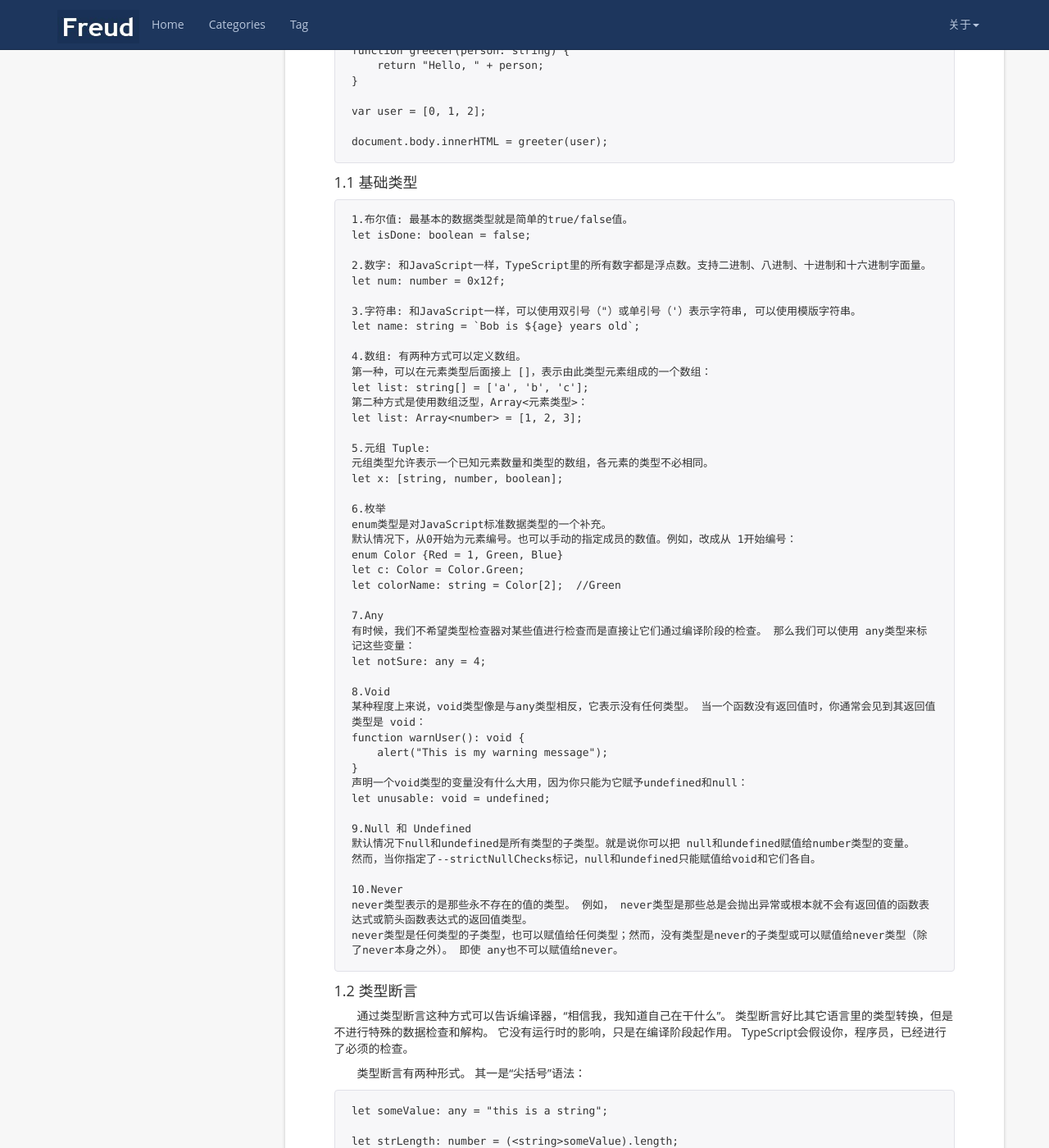
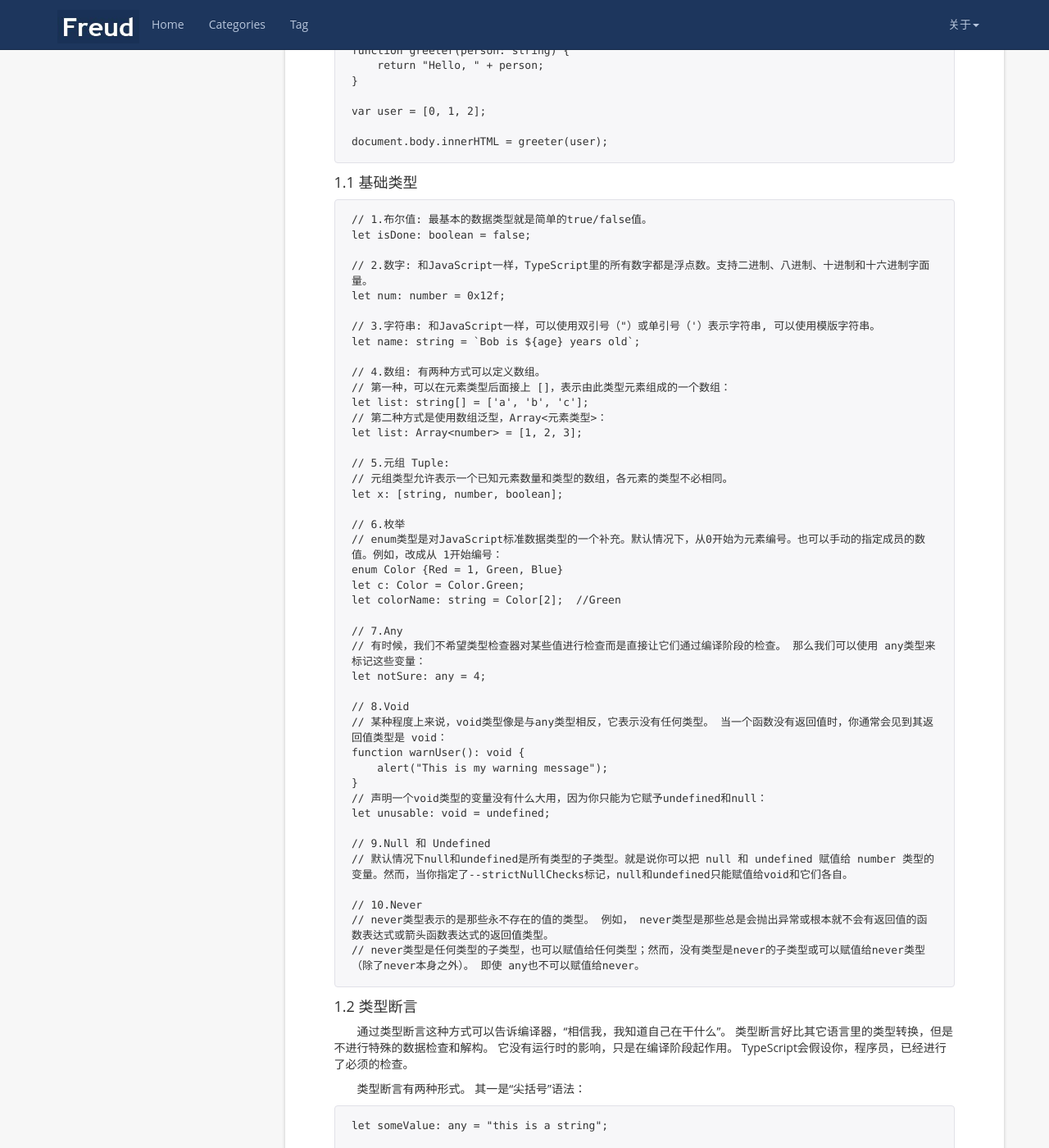
Before and after one commit to peiyanhuang/MyBlog, a Jekyll site: the page built from _posts/2018-02-10-typescript.md, in a window 1280 px wide and 1400 px high, scrolled down 780 px. Shown: the whole window at 82% size. Built offline with Jekyll 4.4.1, drawn with Linux system fonts in a browser that asks for light colours; nearby versions of some CDN libraries; some of the changed text lies outside the part shown.

Commit message:
@update: ts

````diff
--- a/_posts/2018-02-10-typescript.md
+++ b/_posts/2018-02-10-typescript.md
@@ -25,52 +25,50 @@ document.body.innerHTML = greeter(user);
 
 #### 1.1 基础类型
 
-```
-1.布尔值: 最基本的数据类型就是简单的true/false值。
+```js
+// 1.布尔值: 最基本的数据类型就是简单的true/false值。
 let isDone: boolean = false;
 
-2.数字: 和JavaScript一样，TypeScript里的所有数字都是浮点数。支持二进制、八进制、十进制和十六进制字面量。
+// 2.数字: 和JavaScript一样，TypeScript里的所有数字都是浮点数。支持二进制、八进制、十进制和十六进制字面量。
 let num: number = 0x12f;
 
-3.字符串: 和JavaScript一样，可以使用双引号（"）或单引号（'）表示字符串, 可以使用模版字符串。
+// 3.字符串: 和JavaScript一样，可以使用双引号（"）或单引号（'）表示字符串, 可以使用模版字符串。
 let name: string = `Bob is ${age} years old`;
 
-4.数组: 有两种方式可以定义数组。
-第一种，可以在元素类型后面接上 []，表示由此类型元素组成的一个数组：
+// 4.数组: 有两种方式可以定义数组。
+// 第一种，可以在元素类型后面接上 []，表示由此类型元素组成的一个数组：
 let list: string[] = ['a', 'b', 'c'];
-第二种方式是使用数组泛型，Array<元素类型>：
+// 第二种方式是使用数组泛型，Array<元素类型>：
 let list: Array<number> = [1, 2, 3];
 
-5.元组 Tuple:
-元组类型允许表示一个已知元素数量和类型的数组，各元素的类型不必相同。
+// 5.元组 Tuple:
+// 元组类型允许表示一个已知元素数量和类型的数组，各元素的类型不必相同。
 let x: [string, number, boolean];
 
-6.枚举
-enum类型是对JavaScript标准数据类型的一个补充。
-默认情况下，从0开始为元素编号。也可以手动的指定成员的数值。例如，改成从 1开始编号：
+// 6.枚举
+// enum类型是对JavaScript标准数据类型的一个补充。默认情况下，从0开始为元素编号。也可以手动的指定成员的数值。例如，改成从 1开始编号：
 enum Color {Red = 1, Green, Blue}
 let c: Color = Color.Green;
 let colorName: string = Color[2];  //Green
 
-7.Any
-有时候，我们不希望类型检查器对某些值进行检查而是直接让它们通过编译阶段的检查。 那么我们可以使用 any类型来标记这些变量：
+// 7.Any
+// 有时候，我们不希望类型检查器对某些值进行检查而是直接让它们通过编译阶段的检查。 那么我们可以使用 any类型来标记这些变量：
 let notSure: any = 4;
 
-8.Void
-某种程度上来说，void类型像是与any类型相反，它表示没有任何类型。 当一个函数没有返回值时，你通常会见到其返回值类型是 void：
+// 8.Void
+// 某种程度上来说，void类型像是与any类型相反，它表示没有任何类型。 当一个函数没有返回值时，你通常会见到其返回值类型是 void：
 function warnUser(): void {
     alert("This is my warning message");
 }
-声明一个void类型的变量没有什么大用，因为你只能为它赋予undefined和null：
+// 声明一个void类型的变量没有什么大用，因为你只能为它赋予undefined和null：
 let unusable: void = undefined;
 
-9.Null 和 Undefined
-默认情况下null和undefined是所有类型的子类型。就是说你可以把 null和undefined赋值给number类型的变量。
-然而，当你指定了--strictNullChecks标记，null和undefined只能赋值给void和它们各自。
+// 9.Null 和 Undefined
+// 默认情况下null和undefined是所有类型的子类型。就是说你可以把 null 和 undefined 赋值给 number 类型的变量。然而，当你指定了--strictNullChecks标记，null和undefined只能赋值给void和它们各自。
 
-10.Never
-never类型表示的是那些永不存在的值的类型。 例如， never类型是那些总是会抛出异常或根本就不会有返回值的函数表达式或箭头函数表达式的返回值类型。
-never类型是任何类型的子类型，也可以赋值给任何类型；然而，没有类型是never的子类型或可以赋值给never类型（除了never本身之外）。 即使 any也不可以赋值给never。
+// 10.Never
+// never类型表示的是那些永不存在的值的类型。 例如， never类型是那些总是会抛出异常或根本就不会有返回值的函数表达式或箭头函数表达式的返回值类型。
+// never类型是任何类型的子类型，也可以赋值给任何类型；然而，没有类型是never的子类型或可以赋值给never类型（除了never本身之外）。 即使 any也不可以赋值给never。
 ```
 
 #### 1.2 类型断言
@@ -79,7 +77,7 @@ never类型是任何类型的子类型，也可以赋值给任何类型；然而
 
 类型断言有两种形式。 其一是“尖括号”语法：
 
-```
+```js
 let someValue: any = "this is a string";
 
 let strLength: number = (<string>someValue).length;
@@ -87,19 +85,19 @@ let strLength: number = (<string>someValue).length;
 
 另一个为as语法：
 
-```
+```js
 let someValue: any = "this is a string";
 
 let strLength: number = (someValue as string).length;
 ```
 
-两种形式是等价的。 至于使用哪个大多数情况下是凭个人喜好；然而，当你在TypeScript里使用`JSX`时，只有 `as`语法断言是被允许的。
+两种形式是等价的。 至于使用哪个大多数情况下是凭个人喜好；然而，当你在TypeScript里使用 `JSX` 时，只有 `as` 语法断言是被允许的。
 
 ### 2. 接口
 
-使用接口来描述一个拥有`firstName`和`lastName`字段的对象。 在TypeScript中，只要两个类型内部的结构兼容那么那么可以认为他们是兼容的。 这就允许我们在实现接口时候只要保证包含了接口要求的结构就可以，而不必明确地使用 implements语句。
+使用接口来描述一个拥有 `firstName` 和 `lastName` 字段的对象。 在 TypeScript 中，只要两个类型内部的结构兼容那么那么可以认为他们是兼容的。 这就允许我们在实现接口时候只要保证包含了接口要求的结构就可以，而不必明确地使用 `implements` 语句。
 
-```
+```js
 interface Person {
     firstName: string;
     lastName: string;
@@ -125,7 +123,7 @@ interface SquareConfig {
 }
 ```
 
-带有可选属性的接口与普通的接口定义差不多，只是在可选属性名字定义的后面加一个`?`符号。
+带有可选属性的接口与普通的接口定义差不多，只是在可选属性名字定义的后面加一个 `?` 符号。
 
 ```typescript
 function createSquare(config: SquareConfig): { color: string; area: number } {
@@ -149,7 +147,7 @@ let p1: Point = { x: 10, y: 20 };
 p1.x = 5; // error!
 ```
 
-TypeScript具有`ReadonlyArray<T>`类型，它与`Array<T>`相似，只是把所有可变方法去掉了，因此可以确保数组创建后再也不能被修改。
+TypeScript具有 `ReadonlyArray<T>` 类型，它与 `Array<T>` 相似，只是把所有可变方法去掉了，因此可以确保数组创建后再也不能被修改。
 
 ```typescript
 let a: number[] = [1, 2, 3, 4];
@@ -199,7 +197,7 @@ interface SquareConfig {
 }
 ```
 
-还有最后一种跳过这些检查的方式它就是将这个对象赋值给另一个变量： 因为 squareOptions不会经过额外属性检查，所以编译器不会报错。
+还有最后一种跳过这些检查的方式它就是将这个对象赋值给另一个变量： 因为 squareOptions 不会经过额外属性检查，所以编译器不会报错。
 
 ```typescript
 let squareOptions = { colour: "red", width: 100 };
````
Also changed, not shown: _posts/2018-02-19-css-modules.md (renamed from _posts/2018-02-11-css-modules.md, +1 -1 lines).
